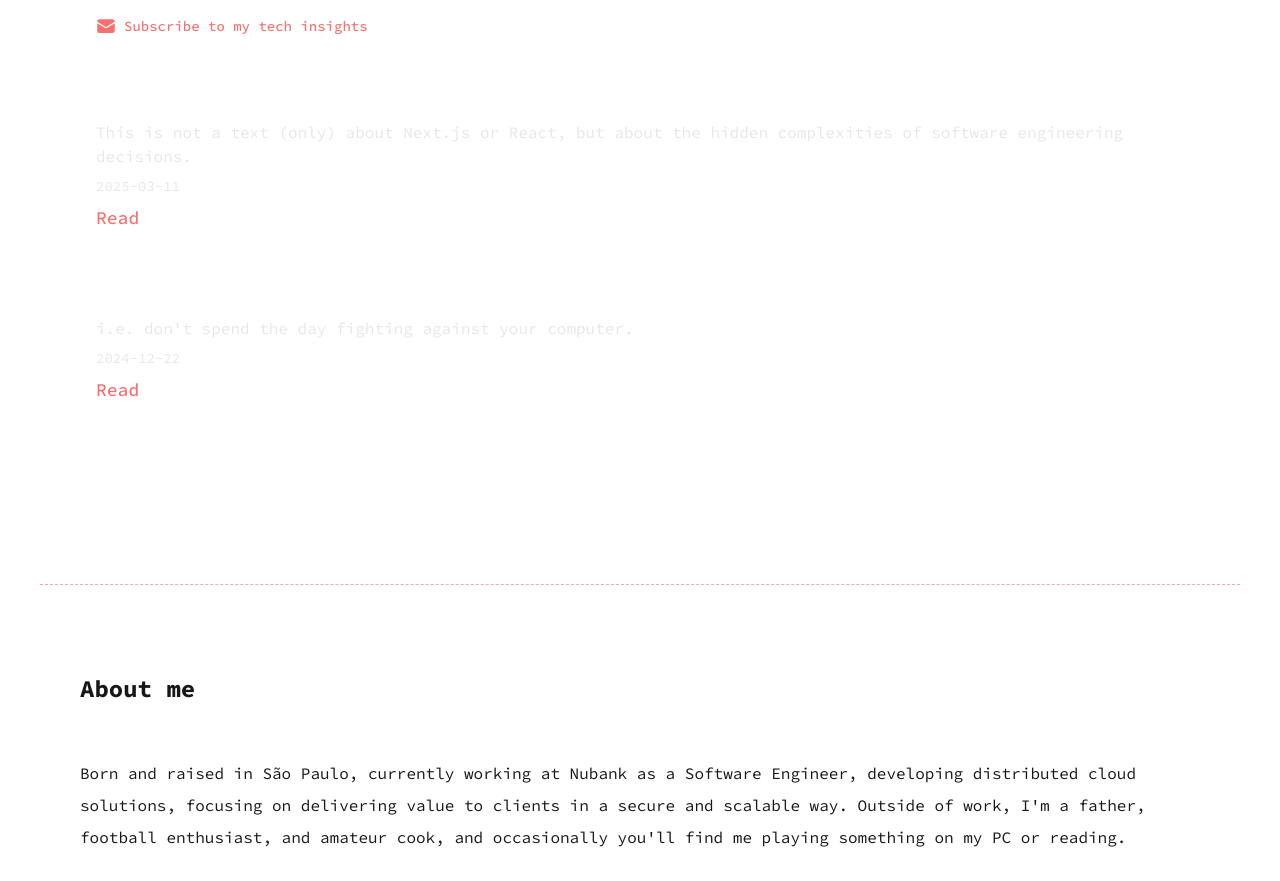
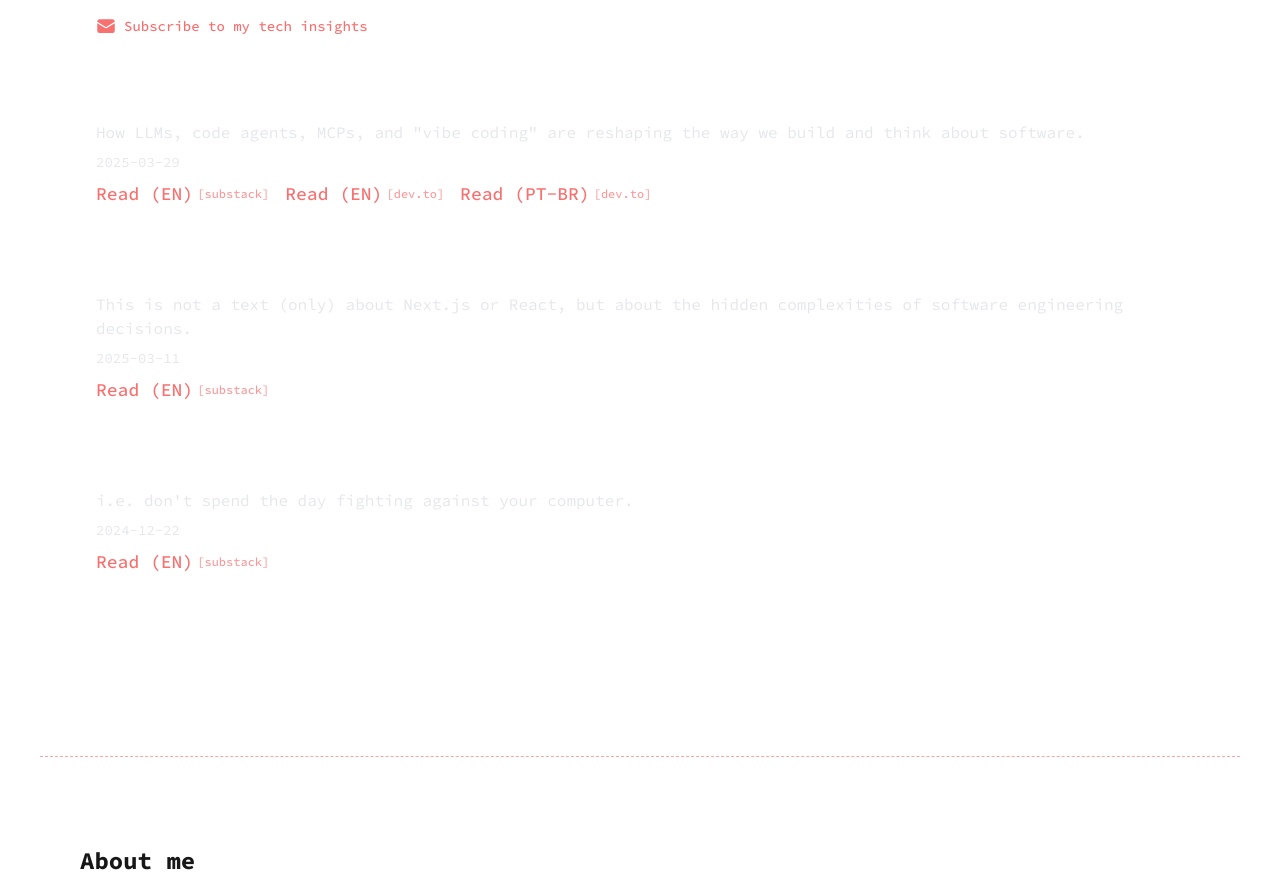
Before and after one commit to kaic/kaic.github.io, a Next.js app: page / in a window 1280 px wide. Shown: the part 860-1741 px from the top of the page. Built offline with nearby package versions, Linux system fonts and the light colour scheme.

Commit message:
feat: add new article

```diff
--- a/src/app/Articles/Articles.tsx
+++ b/src/app/Articles/Articles.tsx
@@ -1,34 +1,82 @@
 import { useTranslations } from 'next-intl';
 import { ArticleLink } from './components/ArticleLinks';
+
+/**
+ *
+ * @interface IReadSource
+ * @property {string} url - The URL of the article source.
+ * @property {string} language - The language of the article source (e.g., 'en', 'pt-br').
+ * @property {string} platform - The platform where the article is published (e.g., 'substack', 'dev.to').
+ */
+export interface IReadSource {
+  url: string;
+  language: string;
+  platform: string;
+}
 
 /**
  *
  * @interface IArticle
  * @property {string} title - The title of the article.
  * @property {string} description - A short description of the article.
- * @property {string} url - The URL of the article.
+ * @property {string} date - The publication date of the article.
+ * @property {IReadSource[]} sources - Sources where the article can be read.
  */
 export interface IArticle {
   title: string;
   description?: string;
   date: string;
-  url: string;
+  sources: IReadSource[];
 }
 function Articles() {
   const t = useTranslations('Home.Articles');
   const articlesList: IArticle[] = [
     {
+      title: "You're not coding alone anymore: Coding in the age of agents",
+      date: '2025-03-29',
+      description: 'How LLMs, code agents, MCPs, and "vibe coding" are reshaping the way we build and think about software.',
+      sources: [
+        {
+          url: 'https://open.substack.com/pub/kaicbento/p/youre-not-coding-alone-anymore-coding',
+          language: 'en',
+          platform: 'substack'
+        },
+        {
+          url: 'https://dev.to/kaic/youre-not-coding-alone-anymore-coding-in-the-age-of-agents-1i1e',
+          language: 'en',
+          platform: 'dev.to'
+        },
+        {
+          url: 'https://dev.to/kaic/voce-nao-esta-mais-codificando-sozinho-programando-na-era-dos-agentes-4h8k',
+          language: 'pt-br',
+          platform: 'dev.to'
+        }
+      ]
+    },
+    {
       title:
         'Why did I rewrite my website from scratch to make it (almost) identical?',
       date: '2025-03-11',
       description: 'This is not a text (only) about Next.js or React, but about the hidden complexities of software engineering decisions.',
-      url: 'https://open.substack.com/pub/kaicbento/p/why-did-i-rewrite-my-website-from?r=5vxpr&utm_campaign=post&utm_medium=web&showWelcomeOnShare=true',
+      sources: [
+        {
+          url: 'https://open.substack.com/pub/kaicbento/p/why-did-i-rewrite-my-website-from?r=5vxpr&utm_campaign=post&utm_medium=web&showWelcomeOnShare=true',
+          language: 'en',
+          platform: 'substack'
+        }
+      ]
     },
     {
       title: "Be your tool's best friend, not its enemy",
       description: "i.e. don't spend the day fighting against your computer.",
       date: '2024-12-22',
-      url: 'https://kaicbento.substack.com/p/be-your-tools-best-friend-not-its?r=5vxpr',
+      sources: [
+        {
+          url: 'https://kaicbento.substack.com/p/be-your-tools-best-friend-not-its?r=5vxpr',
+          language: 'en',
+          platform: 'substack'
+        }
+      ]
     },
   ];
 
--- a/src/app/Articles/components/ArticleLinks.tsx
+++ b/src/app/Articles/components/ArticleLinks.tsx
@@ -1,9 +1,23 @@
-import { IArticle } from '../Articles';
+import { IArticle, IReadSource } from '../Articles';
 import { useTranslations } from 'next-intl';
 
 interface ArticleLinkProps {
   article: IArticle;
 }
+
+const SourceLink = ({ source, label }: { source: IReadSource, label: string }) => {
+  return (
+    <a
+      href={source.url}
+      target='_blank'
+      rel='noopener'
+      className='hover:opacity-80 transition-opacity active:text-red-900 mr-4 flex items-center'
+    >
+      {label} ({source.language.toUpperCase()})
+      <span className='text-xs ml-1 opacity-70'>[{source.platform}]</span>
+    </a>
+  );
+};
 
 export const ArticleLink = ({ article }: ArticleLinkProps) => {
   const t = useTranslations('Home.Articles');
@@ -15,15 +29,10 @@ export const ArticleLink = ({ article }: ArticleLinkProps) => {
         <p className='text-gray-200 text-base mb-2'>{article.description}</p>
       )}
       <p className='text-gray-200 text-sm mb-2'>{article.date}</p>
-      <div className='flex text-red-400 text-lg font-medium'>
-        <a
-          href={article.url}
-          target='_blank'
-          rel='noopener'
-          className='hover:opacity-80 transition-opacity active:text-red-900'
-        >
-          {t(`link`)}
-        </a>
+      <div className='flex flex-wrap text-red-400 text-lg font-medium'>
+        {article.sources.map((source, index) => (
+          <SourceLink key={index} source={source} label={t('link')} />
+        ))}
       </div>
     </div>
   );
```
